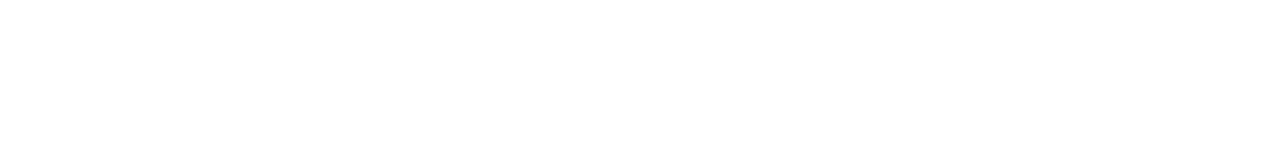
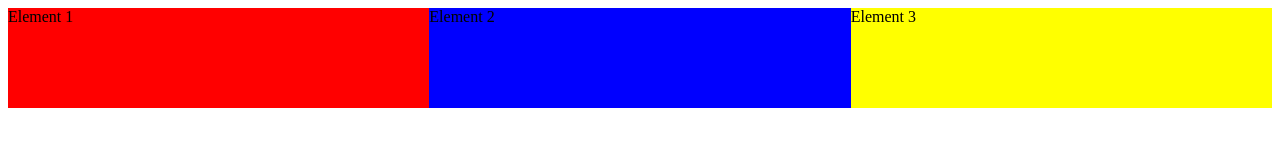
Before and after one commit to thisisalicekang/wordoftheday, a plain HTML site: page index.html in a window 1280 px wide. Drawn offline with Linux system fonts and the light colour scheme.

Commit message:
added columns

```diff
--- a/index.html
+++ b/index.html
@@ -6,8 +6,42 @@
     <script>
       window.alert('hello alice!')
     </script>
+    <style>
+      .container {
+        display: flex;
+      }
+
+      .container div {
+        display: flex;
+        flex-grow: 1;
+        width: 33%;
+        height: 100px;
+      }
+
+      .left-column {
+        background: red;
+      }
+
+      .center-column {
+        background: blue;
+      }
+
+      .right-column {
+        background: yellow;
+      }
+    </style>
   </head>
   <body>
-
+    <div class="container">
+      <div class="left-column">
+        Element 1
+      </div>
+      <div class="center-column">
+        Element 2
+      </div>
+      <div class="right-column">
+        Element 3
+      </div>
+    </div>
   </body>
 </html>
```
